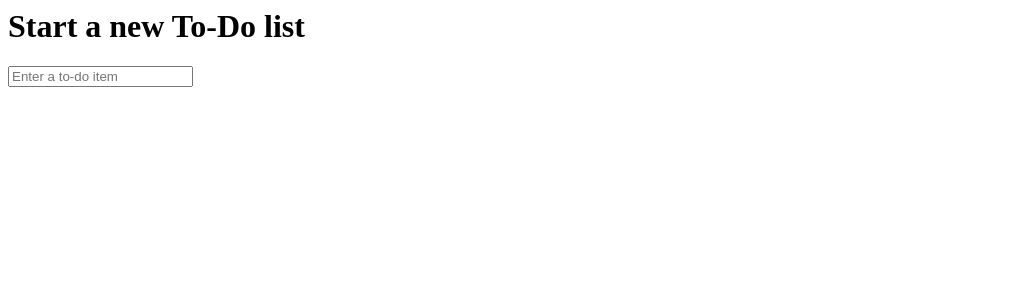
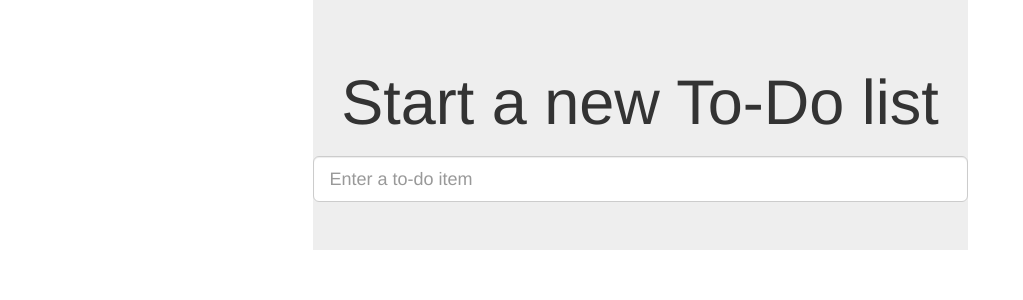
Before and after one commit to ArkFreestyle/obey_the_testing_goat, a Django app: page / in a window 1280 px wide. Shown: the top 300 px of the page, without its empty margins (0-1023 px from the left). Run offline with Django 3.2, Linux system fonts and the light colour scheme; some libraries are stand-ins or nearby versions.

Commit message:
Used bootstrap to improve site layout

```diff
--- a/functional_tests/tests.py
+++ b/functional_tests/tests.py
@@ -1,4 +1,4 @@
-from django.test import LiveServerTestCase
+from django.contrib.staticfiles.testing import StaticLiveServerTestCase
 from selenium import webdriver
 from selenium.common.exceptions import WebDriverException
 from selenium.webdriver.common.keys import Keys
@@ -7,7 +7,7 @@ import time
 MAX_WAIT = 10
 
 
-class NewVisitorTest(LiveServerTestCase):
+class NewVisitorTest(StaticLiveServerTestCase):
 
     def setUp(self):
         self.browser = webdriver.Firefox()
--- /dev/null
+++ b/lists/static/base.css
@@ -0,0 +1,3 @@
+#id_new_item {
+    margin-top: 2ex;
+}
--- a/lists/templates/base.html
+++ b/lists/templates/base.html
@@ -1,16 +1,33 @@
-<html>
+<!DOCTYPE html>
+<html lang="en">
 
 <head>
+    <meta charset="utf-8">
+    <meta http-equiv="X-UA-Compatible" content="IE=edge">
+    <meta name="viewport" content="width=device-width, initial-scale=1">
     <title>To-Do lists</title>
+    <link href="/static/bootstrap/css/bootstrap.min.css" rel="stylesheet">
+    <link href="/static/base.css" rel="stylesheet">
 </head>
 
 <body>
-    <h1>{% block header_text %}{% endblock %}</h1>
-    <form method="POST" action="{% block form_action %}{% endblock %}">
-        {% csrf_token %}
-        <input name="item_text" id="id_new_item" placeholder="Enter a to-do item" />
-    </form>
-    {% block table %} {% endblock %}
+    <div class="row">
+        <div class="col-md-6 col-md-offset-3 jumbotron">
+            <div class="text-center">
+                <h1>{% block header_text %}{% endblock %}</h1>
+                <form method="POST" action="{% block form_action %}{% endblock %}">
+                    {% csrf_token %}
+                    <input name="item_text" id="id_new_item" class="form-control input-lg" placeholder="Enter a to-do item" />
+                </form>
+            </div>
+        </div>
+    </div>
+    <div class="row">
+        <div class="col-md-6 col-md-offset-3">
+            {% block table %}
+            {% endblock %}
+        </div>
+    </div>
 </body>
 
 </html>
--- a/lists/templates/list.html
+++ b/lists/templates/list.html
@@ -5,7 +5,7 @@
 {% block form_action %}/lists/{{ list.id }}/add_item{% endblock %}
 
 {% block table %}
-<table id="id_list_table">
+<table id="id_list_table" class="table">
         {% for item in list.item_set.all %}
         <tr>
             <td>{{ forloop.counter }}: {{ item.text }}</td>
```
